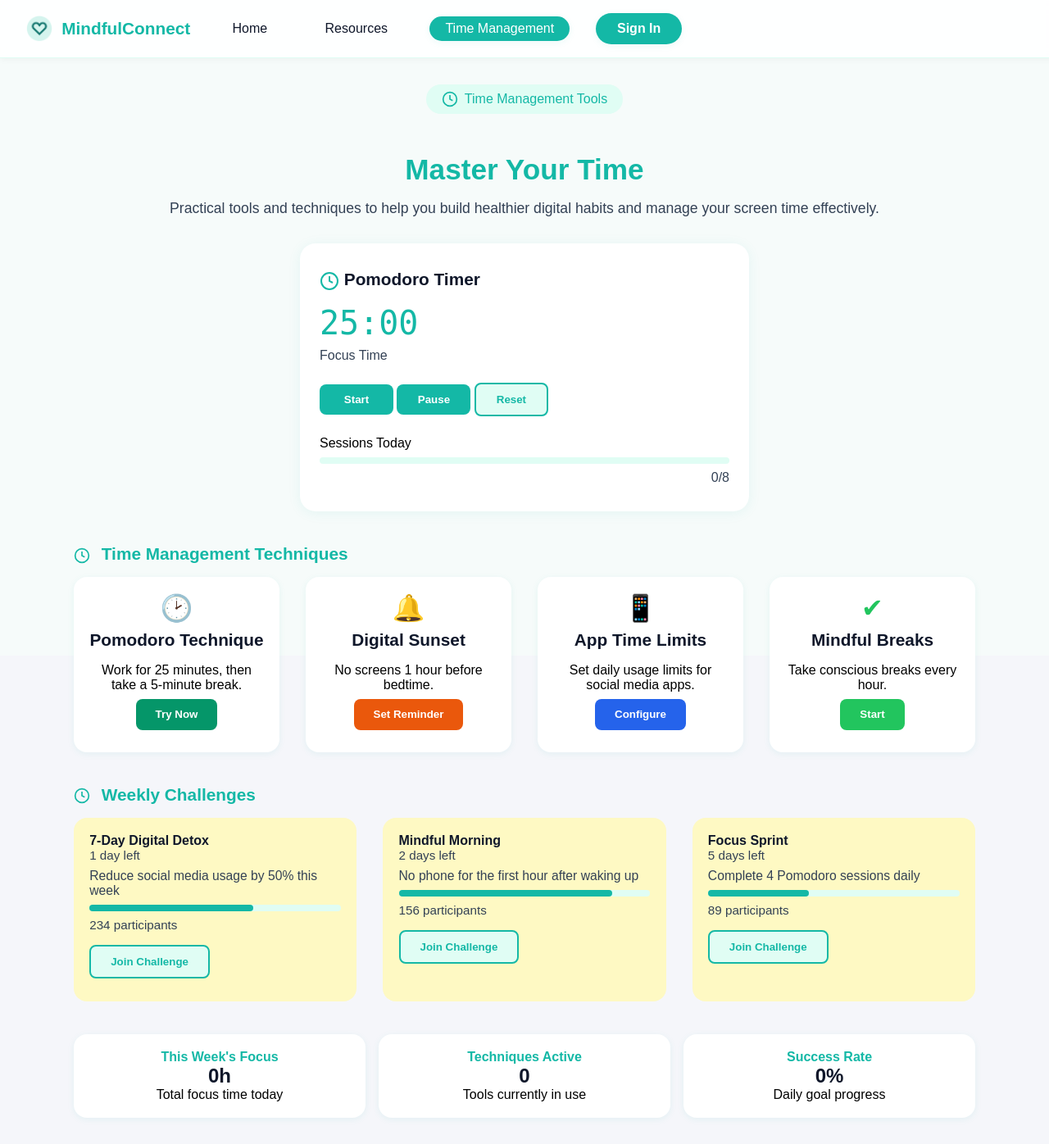
After one commit to jaydenp2/Computing_Assessment_Task_3_Jayden_Pitzing, a Flask app: page /time-management in a window 1280 px wide; the page is wider, and only the part inside the window is pictured. The commit adds this page. Shown: that part at 82% size. Run offline with Flask 3, Linux system fonts and the light colour scheme.

Commit message:
added the time management page

```diff
--- a/Flask_PWA_Programming_For_The_Web_Task_Template/main.py
+++ b/Flask_PWA_Programming_For_The_Web_Task_Template/main.py
@@ -52,7 +52,14 @@ def signup():
 
 @app.route('/resources')
 def resources():
-    return render_template('resources.html')
+    user_name = session.get('user_name')
+    return render_template('resources.html', user_name=user_name)
+
+@app.route('/time-management')
+def time_management():
+    user_name = session.get('user_name')
+    # Renders the template as HTML
+    return render_template('time-management.html', user_name=user_name)
 
 if __name__ == '__main__':
     app.run(debug=True, host='0.0.0.0', port=5000)
--- /dev/null
+++ b/Flask_PWA_Programming_For_The_Web_Task_Template/templates/time-management.html
@@ -0,0 +1,330 @@
+<!DOCTYPE html>
+<html>
+<head>
+    <title>Time Management | MindfulConnect</title>
+    <link rel="stylesheet" href="{{ url_for('static', filename='css/style.css') }}">
+    <style>
+        body { background: #f6fbfa; }
+        .tm-section { max-width: 1100px; margin: 0 auto; padding: 2rem 1rem; }
+        .tm-header { text-align: center; margin-bottom: 2rem; }
+        .tm-header h1 { font-size: 2.2rem; color: #14b8a6; margin-bottom: 0.5rem; }
+        .tm-header p { color: #334155; font-size: 1.1rem; }
+        .tm-badge { display: inline-flex; align-items: center; gap: 0.5rem; background: #e0fdf4; color: #14b8a6; padding: 0.5rem 1.2rem; border-radius: 999px; font-size: 1rem; font-weight: 500; margin-bottom: 1.5rem; }
+        .tm-card { background: #fff; border-radius: 1.2rem; box-shadow: 0 2px 16px rgba(20,184,166,0.08); padding: 2rem 1.5rem; margin-bottom: 2rem; }
+        .tm-card-title { font-size: 1.3rem; color: #0f172a; margin-bottom: 1rem; font-weight: 600; }
+        .tm-btn { background: #14b8a6; color: #fff; border: none; border-radius: 8px; padding: 0.7rem 1.5rem; font-weight: 600; cursor: pointer; margin: 0.5rem 0; }
+        .tm-btn-outline { background: #e0fdf4; color: #14b8a6; border: 2px solid #14b8a6; }
+        .tm-features { display: grid; grid-template-columns: repeat(4, 1fr); gap: 2rem; margin-bottom: 2rem; }
+        @media (max-width: 900px) { .tm-features { grid-template-columns: 1fr 1fr; } }
+        @media (max-width: 700px) { .tm-features { grid-template-columns: 1fr; } }
+        .tm-feature-card { background: #fff; border-radius: 1rem; box-shadow: 0 2px 8px rgba(20,184,166,0.08); padding: 1.2rem; text-align: center; }
+        .tm-feature-icon { font-size: 2rem; margin-bottom: 0.5rem; }
+        .tm-challenges { margin-bottom: 2rem; display: grid; grid-template-columns: repeat(3, 1fr); gap: 2rem; }
+        @media (max-width: 900px) { .tm-challenges { grid-template-columns: 1fr 1fr; } }
+        @media (max-width: 700px) { .tm-challenges { grid-template-columns: 1fr; } }
+        .tm-challenge-card { background: #fef9c3; border-radius: 1rem; padding: 1.2rem; }
+        .tm-challenge-title { font-weight: 600; color: #0f172a; }
+        .tm-challenge-desc { color: #334155; font-size: 0.98rem; margin-bottom: 0.5rem; }
+        .tm-progress-bar { background: #e0fdf4; border-radius: 6px; height: 8px; margin: 0.5rem 0; }
+        .tm-progress { background: #14b8a6; height: 8px; border-radius: 6px; }
+        .tm-challenge-meta { font-size: 0.95rem; color: #334155; margin-bottom: 0.5rem; }
+        .tm-stats { display: grid; grid-template-columns: 1fr 1fr 1fr; gap: 1rem; }
+        @media (max-width: 700px) { .tm-stats { grid-template-columns: 1fr; } }
+        .tm-stat-card { background: #fff; border-radius: 1rem; box-shadow: 0 2px 8px rgba(20,184,166,0.08); padding: 1.2rem; text-align: center; }
+        .tm-stat-title { color: #14b8a6; font-weight: 600; }
+        .tm-stat-value { font-size: 1.5rem; color: #0f172a; font-weight: 700; }
+        .tm-modal-overlay {
+            display: none;
+            position: fixed;
+            inset: 0;
+            background: rgba(0,0,0,0.35);
+            z-index: 2000;
+        }
+        .tm-modal {
+            display: none;
+            position: fixed;
+            left: 50%;
+            top: 50%;
+            transform: translate(-50%, -50%);
+            z-index: 2100;
+            background: #fff;
+            border-radius: 16px;
+            box-shadow: 0 8px 32px rgba(0,0,0,0.18);
+            width: 400px;
+            max-width: 95vw;
+            padding: 2rem;
+        }
+        .tm-modal-close {
+            position: absolute;
+            top: 1rem;
+            right: 1rem;
+            background: none;
+            border: none;
+            font-size: 1.5rem;
+            cursor: pointer;
+            color: #333;
+        }
+        .tm-modal h2 { font-size: 1.2rem; font-weight: 600; margin-bottom: 1rem; }
+        .tm-modal label { display: block; margin-top: 1rem; font-weight: 500; }
+        .tm-modal input { width: 100%; padding: 0.6rem; margin-top: 0.3rem; border-radius: 8px; border: 1px solid #d1fae5; }
+        .tm-modal .tm-btn { width: 100%; margin-top: 1.5rem; }
+        .tm-modal-row { display: flex; align-items: center; justify-content: space-between; margin: 1rem 0; }
+        .tm-modal-row label { margin: 0; }
+        .tm-modal-row .tm-btn { width: auto; margin: 0 0.5rem; padding: 0.4rem 1rem; }
+    </style>
+    <script>
+        // Basic timer functionality for demo
+        let timer = 25 * 60;
+        let timerInterval = null;
+        function updateTimerDisplay() {
+            const mins = Math.floor(timer / 60);
+            const secs = timer % 60;
+            document.getElementById('tm-timer').textContent = `${String(mins).padStart(2, '0')}:${String(secs).padStart(2, '0')}`;
+        }
+        function startTimer() {
+            if (timerInterval) return;
+            timerInterval = setInterval(() => {
+                if (timer > 0) {
+                    timer--;
+                    updateTimerDisplay();
+                }
+            }, 1000);
+        }
+        function pauseTimer() {
+            if (timerInterval) {
+                clearInterval(timerInterval);
+                timerInterval = null;
+            }
+        }
+        function resetTimer() {
+            pauseTimer();
+            timer = 25 * 60;
+            updateTimerDisplay();
+        }
+        window.onload = updateTimerDisplay;
+
+        // Modal logic
+        function openModal(type) {
+            closeModal(); // Close any open modal first
+            document.getElementById('tm-modal-overlay').style.display = 'block';
+            document.getElementById('tm-modal-' + type).style.display = 'block';
+        }
+        function closeModal() {
+            document.getElementById('tm-modal-overlay').style.display = 'none';
+            var modals = ['limits', 'pomodoro', 'sunset', 'mindful'];
+            modals.forEach(function(type) {
+                var modal = document.getElementById('tm-modal-' + type);
+                if (modal) modal.style.display = 'none';
+            });
+        }
+        document.getElementById('tm-modal-overlay').onclick = closeModal;
+
+        // App limits logic
+        var limits = { instagram: 1, tiktok: 1, twitter: 0.5 };
+        function changeLimit(app, delta) {
+            limits[app] = Math.max(0.5, Math.min(8, limits[app] + delta));
+            document.getElementById('limit-' + app).textContent = limits[app] + 'h';
+        }
+
+        // Toggle join challenge button text
+        function toggleJoin(btn) {
+            if (btn.textContent === "Join Challenge") {
+                btn.textContent = "Joined ✓";
+                btn.classList.remove("tm-btn-outline");
+                btn.classList.add("tm-btn");
+            } else {
+                btn.textContent = "Join Challenge";
+                btn.classList.remove("tm-btn");
+                btn.classList.add("tm-btn-outline");
+            }
+        }
+    </script>
+</head>
+<body>
+    <nav class="navbar">
+        <div class="navbar-logo">
+            <img src="{{ url_for('static', filename='images/logo.png') }}" alt="Love Heart Logo">
+            <span class="navbar-title">MindfulConnect</span>
+        </div>
+        <div class="navbar-links">
+            <a href="/">Home</a>
+            <a href="/resources">Resources</a>
+            <a href="/time-management" class="active">Time Management</a>
+        </div>
+        <div class="navbar-signin">
+            {% if user_name %}
+                <span style="color:#14b8a6; font-size:1rem;">
+                    Welcome, <span style="font-weight:500; text-decoration:underline;">{{ user_name }}</span>
+                </span>
+                <span style="display:inline-block; vertical-align:middle; margin-left:8px; border:1px solid #14b8a6; border-radius:50%; padding:2px;">
+                    <svg width="20" height="20" fill="none" stroke="#14b8a6" stroke-width="2" viewBox="0 0 24 24"><circle cx="12" cy="8" r="4"/><path d="M6 20v-2a6 6 0 0112 0v2"/></svg>
+                </span>
+            {% else %}
+                <button onclick="showAuthModal()">Sign In</button>
+            {% endif %}
+        </div>
+    </nav>
+    <div class="tm-section">
+        <div class="tm-header">
+            <div class="tm-badge">
+                <svg width="20" height="20" fill="none" stroke="#14b8a6" stroke-width="2" viewBox="0 0 24 24"><circle cx="12" cy="12" r="10"/><path d="M12 6v6l4 2"></path></svg>
+                Time Management Tools
+            </div>
+            <h1>Master Your Time</h1>
+            <p>Practical tools and techniques to help you build healthier digital habits and manage your screen time effectively.</p>
+        </div>
+        <div class="tm-card" style="max-width:500px; margin:0 auto;">
+            <div class="tm-card-title">
+                <svg width="24" height="24" fill="none" stroke="#14b8a6" stroke-width="2" viewBox="0 0 24 24" style="vertical-align:middle;"><circle cx="12" cy="12" r="10"/><path d="M12 6v6l4 2"></path></svg>
+                Pomodoro Timer
+            </div>
+            <div id="tm-timer" style="font-size:2.5rem; color:#14b8a6; font-family:monospace; margin-bottom:0.5rem;">25:00</div>
+            <div style="color:#334155; margin-bottom:1rem;">Focus Time</div>
+            <div style="margin-bottom:1rem;">
+                <button class="tm-btn" style="min-width:90px;" onclick="startTimer()">Start</button>
+                <button class="tm-btn" style="min-width:90px;" onclick="pauseTimer()">Pause</button>
+                <button class="tm-btn tm-btn-outline" style="min-width:90px;" onclick="resetTimer()">Reset</button>
+            </div>
+            <div style="margin-bottom:0.5rem;">
+                <span>Sessions Today</span>
+            </div>
+            <div class="tm-progress-bar">
+                <div class="tm-progress" style="width:0%;"></div>
+            </div>
+            <div style="text-align:right; color:#334155;">0/8</div>
+        </div>
+        <h2 style="color:#14b8a6; font-size:1.3rem; margin-bottom:1rem; margin-top:2.5rem;">
+            <svg width="20" height="20" fill="none" stroke="#14b8a6" stroke-width="2" viewBox="0 0 24 24" style="vertical-align:middle; margin-right:8px;"><circle cx="12" cy="12" r="10"/><path d="M12 6v6l4 2"></path></svg>
+            Time Management Techniques
+        </h2>
+        <div class="tm-features">
+            <div class="tm-feature-card">
+                <div class="tm-feature-icon" style="color:#ef4444;">&#128337;</div>
+                <div class="tm-card-title">Pomodoro Technique</div>
+                <div>Work for 25 minutes, then take a 5-minute break.</div>
+                <button class="tm-btn" style="background:#059669;" onclick="window.scrollTo({top: 0, behavior: 'smooth'});">Try Now</button>
+            </div>
+            <div class="tm-feature-card">
+                <div class="tm-feature-icon" style="color:#f59e42;">&#128276;</div>
+                <div class="tm-card-title">Digital Sunset</div>
+                <div>No screens 1 hour before bedtime.</div>
+                <button class="tm-btn" style="background:#ea580c;" onclick="openModal('sunset')">Set Reminder</button>
+            </div>
+            <div class="tm-feature-card">
+                <div class="tm-feature-icon" style="color:#2563eb;">&#128241;</div>
+                <div class="tm-card-title">App Time Limits</div>
+                <div>Set daily usage limits for social media apps.</div>
+                <button class="tm-btn" style="background:#2563eb;" onclick="openModal('limits')">Configure</button>
+            </div>
+            <div class="tm-feature-card">
+                <div class="tm-feature-icon" style="color:#22c55e;">&#10004;</div>
+                <div class="tm-card-title">Mindful Breaks</div>
+                <div>Take conscious breaks every hour.</div>
+                <button class="tm-btn" style="background:#22c55e;" onclick="openModal('mindful')">Start</button>
+            </div>
+        </div>
+        <h2 style="color:#14b8a6; font-size:1.3rem; margin-bottom:1rem; margin-top:2.5rem;">
+            <svg width="20" height="20" fill="none" stroke="#14b8a6" stroke-width="2" viewBox="0 0 24 24" style="vertical-align:middle; margin-right:8px;"><circle cx="12" cy="12" r="10"/><path d="M12 6v6l4 2"></path></svg>
+            Weekly Challenges
+        </h2>
+        <div class="tm-challenges">
+            <div class="tm-challenge-card">
+                <div class="tm-challenge-title">7-Day Digital Detox</div>
+                <div class="tm-challenge-meta">1 day left</div>
+                <div class="tm-challenge-desc">Reduce social media usage by 50% this week</div>
+                <div class="tm-progress-bar"><div class="tm-progress" style="width:65%;"></div></div>
+                <div class="tm-challenge-meta">234 participants</div>
+                <button class="tm-btn tm-btn-outline" onclick="toggleJoin(this)">Join Challenge</button>
+            </div>
+            <div class="tm-challenge-card">
+                <div class="tm-challenge-title">Mindful Morning</div>
+                <div class="tm-challenge-meta">2 days left</div>
+                <div class="tm-challenge-desc">No phone for the first hour after waking up</div>
+                <div class="tm-progress-bar"><div class="tm-progress" style="width:85%;"></div></div>
+                <div class="tm-challenge-meta">156 participants</div>
+                <button class="tm-btn tm-btn-outline" onclick="toggleJoin(this)">Join Challenge</button>
+            </div>
+            <div class="tm-challenge-card">
+                <div class="tm-challenge-title">Focus Sprint</div>
+                <div class="tm-challenge-meta">5 days left</div>
+                <div class="tm-challenge-desc">Complete 4 Pomodoro sessions daily</div>
+                <div class="tm-progress-bar"><div class="tm-progress" style="width:40%;"></div></div>
+                <div class="tm-challenge-meta">89 participants</div>
+                <button class="tm-btn tm-btn-outline" onclick="toggleJoin(this)">Join Challenge</button>
+            </div>
+        </div>
+        <div class="tm-stats" style="margin-top:2.5rem;">
+            <div class="tm-stat-card">
+                <div class="tm-stat-title">This Week's Focus</div>
+                <div class="tm-stat-value">0h</div>
+                <div>Total focus time today</div>
+            </div>
+            <div class="tm-stat-card">
+                <div class="tm-stat-title">Techniques Active</div>
+                <div class="tm-stat-value">0</div>
+                <div>Tools currently in use</div>
+            </div>
+            <div class="tm-stat-card">
+                <div class="tm-stat-title">Success Rate</div>
+                <div class="tm-stat-value">0%</div>
+                <div>Daily goal progress</div>
+            </div>
+        </div>
+    </div>
+
+    <!-- Modal Overlay -->
+    <div id="tm-modal-overlay" class="tm-modal-overlay"></div>
+
+    <!-- App Time Limits Modal -->
+    <div id="tm-modal-limits" class="tm-modal">
+        <button class="tm-modal-close" onclick="closeModal()">&times;</button>
+        <h2>App Time Limits</h2>
+        <p>Set daily time limits for your social media apps to build healthier habits.</p>
+        <div class="tm-modal-row">
+            <label>Instagram</label>
+            <button class="tm-btn tm-btn-outline" onclick="changeLimit('instagram', -0.5)">-</button>
+            <span id="limit-instagram">1h</span>
+            <button class="tm-btn tm-btn-outline" onclick="changeLimit('instagram', 0.5)">+</button>
+        </div>
+        <div class="tm-modal-row">
+            <label>TikTok</label>
+            <button class="tm-btn tm-btn-outline" onclick="changeLimit('tiktok', -0.5)">-</button>
+            <span id="limit-tiktok">1h</span>
+            <button class="tm-btn tm-btn-outline" onclick="changeLimit('tiktok', 0.5)">+</button>
+        </div>
+        <div class="tm-modal-row">
+            <label>Twitter</label>
+            <button class="tm-btn tm-btn-outline" onclick="changeLimit('twitter', -0.5)">-</button>
+            <span id="limit-twitter">0.5h</span>
+            <button class="tm-btn tm-btn-outline" onclick="changeLimit('twitter', 0.5)">+</button>
+        </div>
+        <button class="tm-btn" style="background:#059669;" onclick="closeModal()">Save Limits</button>
+    </div>
+
+    <!-- Pomodoro Technique Modal -->
+    <div id="tm-modal-pomodoro" class="tm-modal">
+        <button class="tm-modal-close" onclick="closeModal()">&times;</button>
+        <h2>Pomodoro Technique</h2>
+        <p>Work for 25 minutes, then take a 5-minute break. Repeat for better focus!</p>
+        <button class="tm-btn" style="background:#059669;" onclick="closeModal()">Start Pomodoro</button>
+    </div>
+
+    <!-- Digital Sunset Modal -->
+    <div id="tm-modal-sunset" class="tm-modal">
+        <button class="tm-modal-close" onclick="closeModal()">&times;</button>
+        <h2>Digital Sunset</h2>
+        <p>No screens 1 hour before bedtime. Set a reminder:</p>
+        <input type="time" value="21:00" style="width:100%;margin-bottom:1rem;">
+        <button class="tm-btn" style="background:#ea580c;" onclick="closeModal()">Save Reminder</button>
+    </div>
+
+    <!-- Mindful Breaks Modal -->
+    <div id="tm-modal-mindful" class="tm-modal">
+        <button class="tm-modal-close" onclick="closeModal()">&times;</button>
+        <h2>Mindful Breaks</h2>
+        <p>Take conscious breaks every hour. Set interval (minutes):</p>
+        <input type="number" min="5" max="120" value="60" style="width:100%;margin-bottom:1rem;">
+        <button class="tm-btn" style="background:#22c55e;" onclick="closeModal()">Start Mindful Breaks</button>
+    </div>
+</body>
+</html>
```
Also changed, not shown: Flask_PWA_Programming_For_The_Web_Task_Template/templates/index.html (+14 -6 lines), Flask_PWA_Programming_For_The_Web_Task_Template/database/data_source.db.
